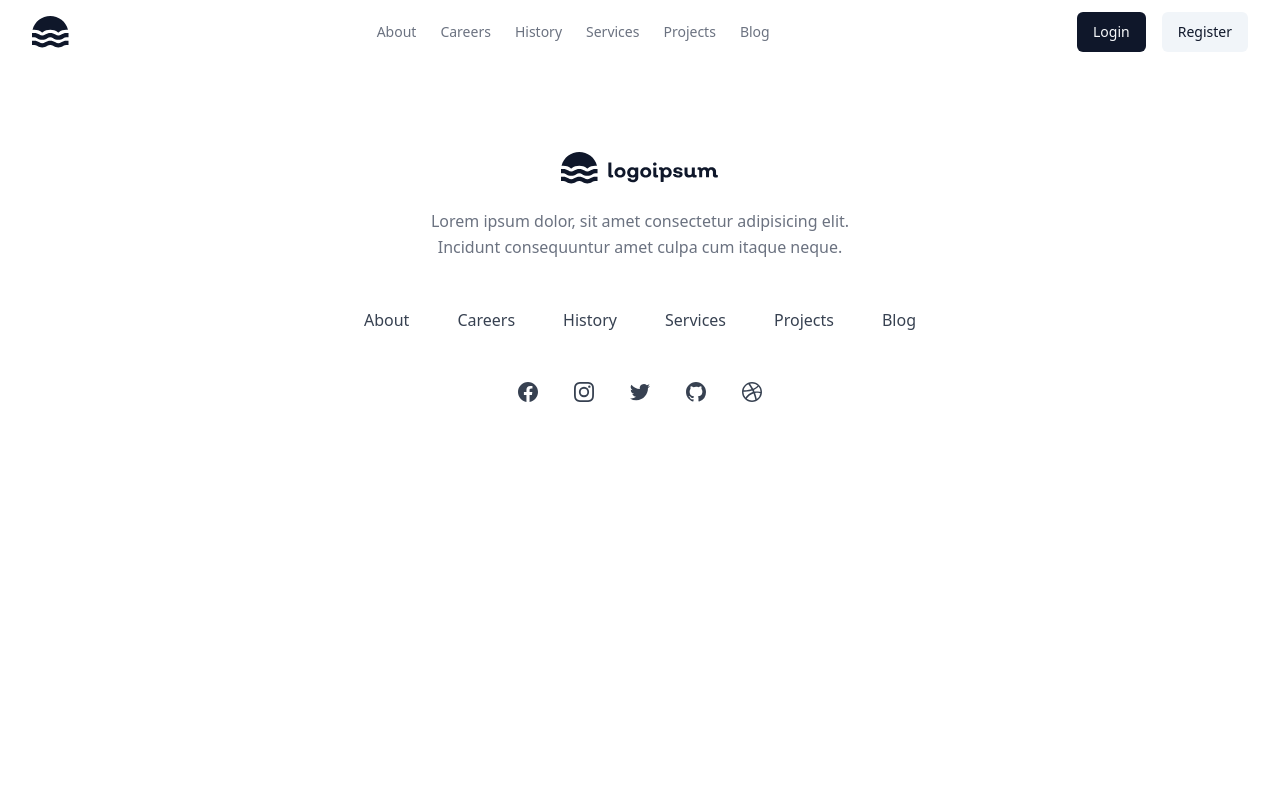
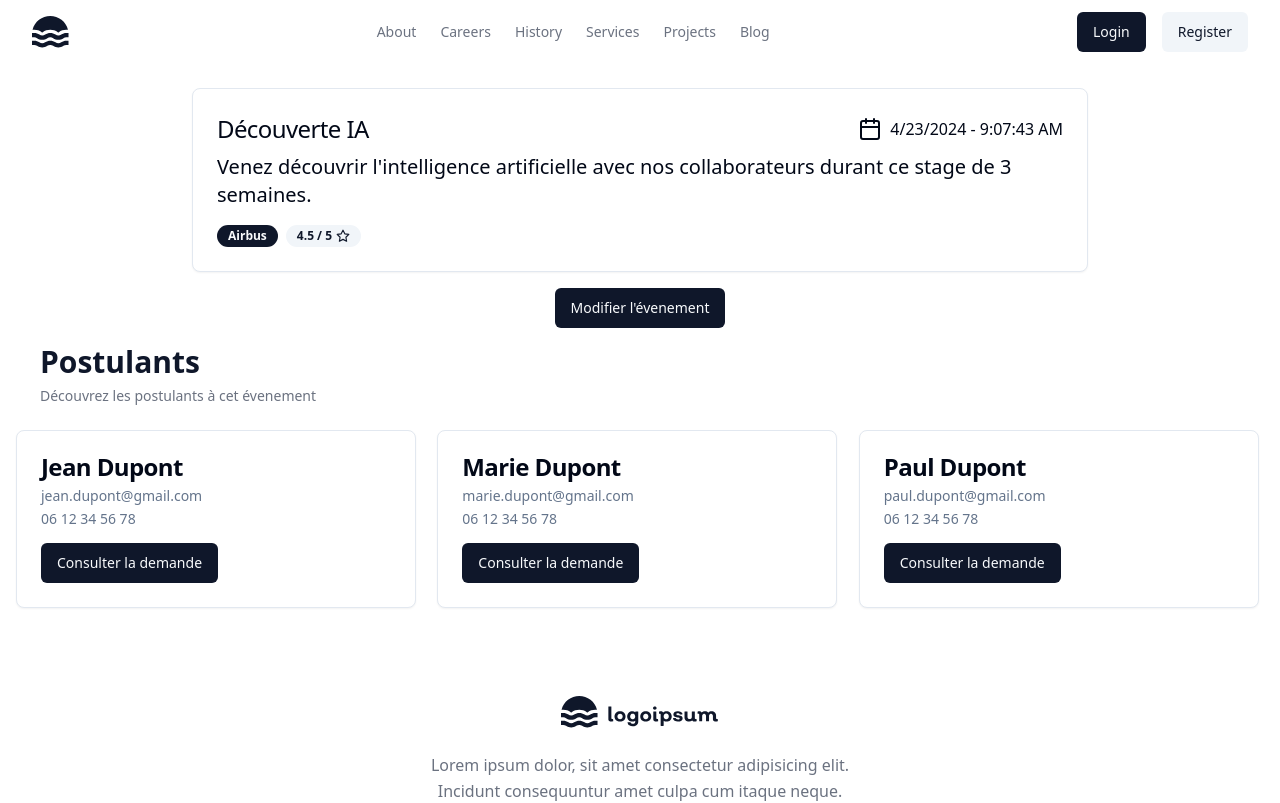
Before and after one commit to newtondotcom/appli-web, a Nuxt app in the folder front/: page /etablissement/evemenent/1 in a window 1280 px wide. Shown: the top 803 px of the page. Built offline with nearby package versions, Linux system fonts and the light colour scheme.

Commit message:
feat : info evenement avec liste postulants

```diff
--- /dev/null
+++ b/front/pages/etablissement/evemenent/[id].vue
@@ -0,0 +1,46 @@
+<script setup lang="ts">
+const postulants = [
+    {
+        id: 0,
+        nom: "Jean Dupont",
+        email: "jean.dupont@gmail.com",
+        numero: "06 12 34 56 78"
+    },
+    {
+        id: 1,
+        nom: "Marie Dupont",
+        email: "marie.dupont@gmail.com",
+        numero: "06 12 34 56 78"
+    },
+    {
+        id: 2,
+        nom: "Paul Dupont",
+        email: "paul.dupont@gmail.com",
+        numero: "06 12 34 56 78"
+    }
+];
+</script>
+
+<template>
+<EvenementCarte />
+<div class="flex space-y-4 justify-center align-middle content-center mx-auto my-4">
+<Button>Modifier l'évenement</Button>
+</div>
+<Titre title="Postulants" subtitle="Découvrez les postulants à cet évenement" />
+<div class="grid grid-cols-3 gap-4">
+<div v-for="postulant in postulants" :key="postulant.id">
+    <Card class="sm:col-span-2 w-[400px]">
+              <CardHeader class="pb-3">
+                <CardTitle>{{ postulant.nom }}</CardTitle>
+                <CardDescription class="max-w-lg text-balance leading-relaxed">
+                    {{ postulant.email }} <br> {{ postulant.numero }}
+                </CardDescription>
+              </CardHeader>
+              <CardFooter>
+                <Button>Consulter la demande</Button>
+              </CardFooter>
+            </Card>
+</div>
+</div>
+
+</template>
```
